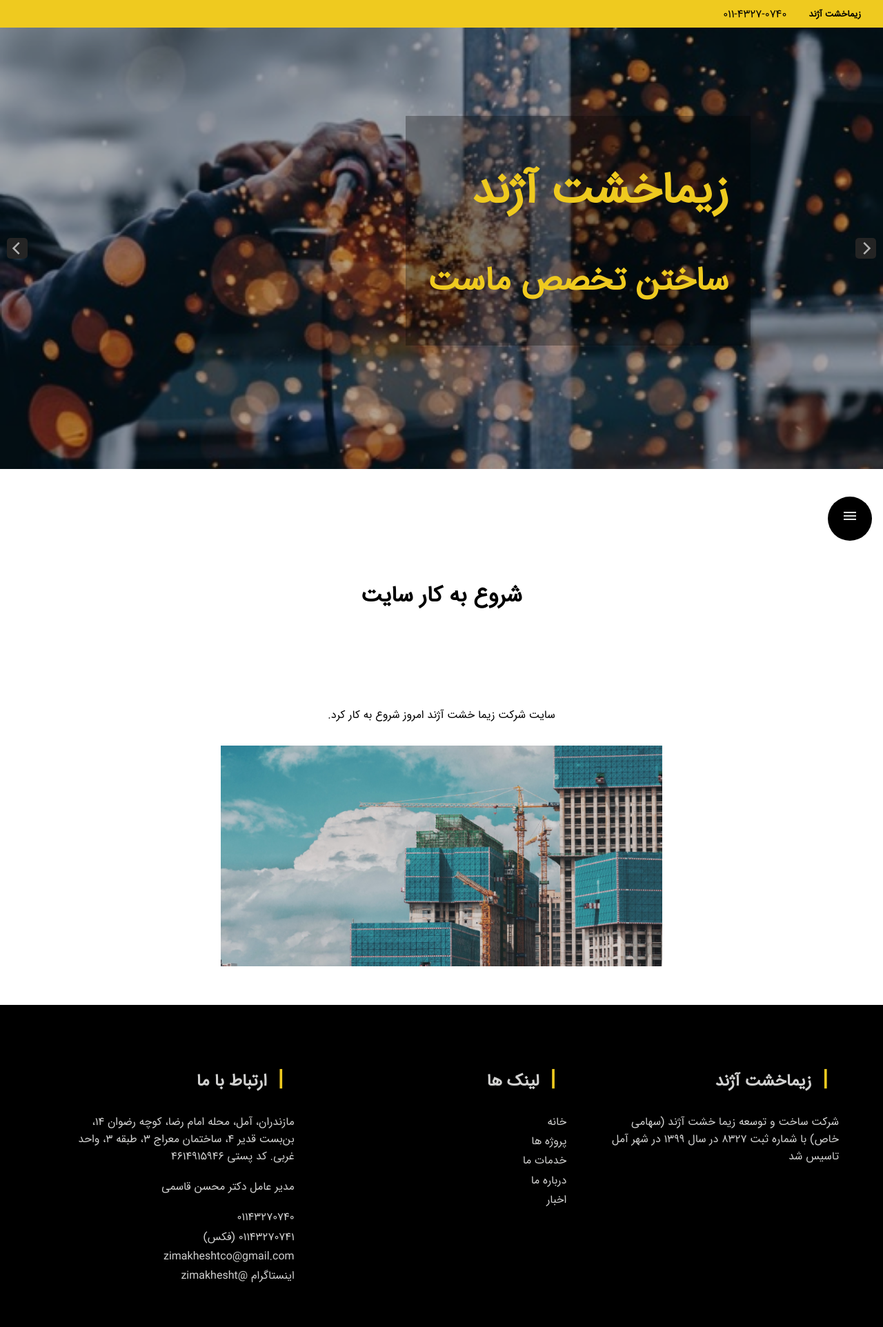
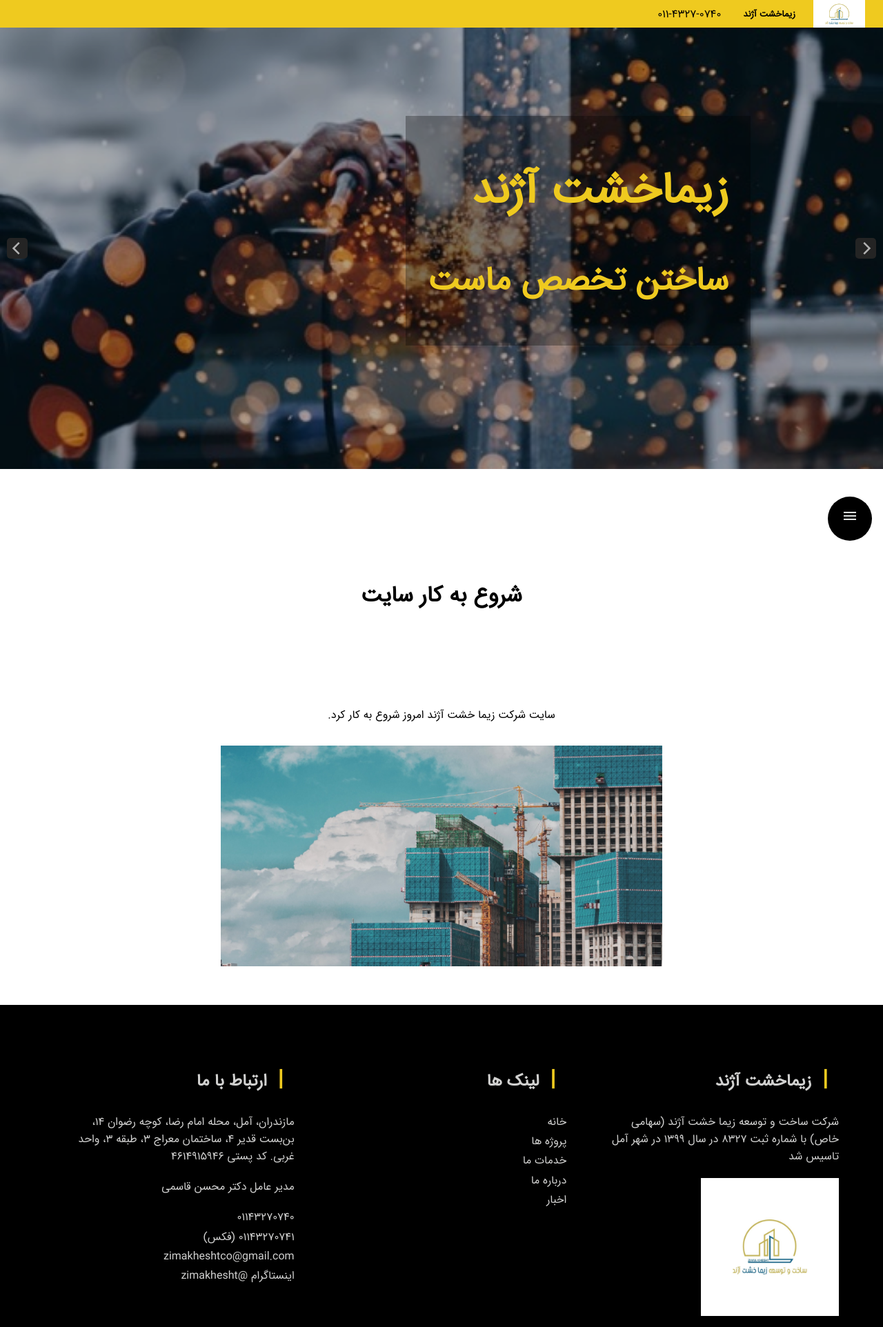
Before and after one commit to zimakhesht/zimakhesht.github.io, a plain HTML site: page news/news-1/index.html in a window 1280 px wide. Shown: the whole page at 69% size. Drawn offline with nearby package versions, Linux system fonts and the light colour scheme.

Commit message:
Add logo

```diff
--- a/news/news-1/index.html
+++ b/news/news-1/index.html
@@ -7,6 +7,7 @@
     <link href="https://fonts.googleapis.com/icon?family=Material+Icons" rel="stylesheet">
     <link rel="stylesheet" href="https://unpkg.com/flickity@2/dist/flickity.min.css">
     <link rel="stylesheet" href="/public/style.css">
+    <link rel="icon" type="image/jpeg" href="/public/images/logosolo.nobg.jpeg">
     <title>زیماخشت آژند</title>
 </head>
 <body lang="fa" dir="rtl">
@@ -25,6 +26,7 @@
     </nav>
     <header>
         <!-- tell, addr -->
+        <img width="75" height="75" style="margin: 10px; border-radius: 2px;" src="/public/images/logoper.nobg.jpeg" alt="logo" srcset="">
         <h1><a name="header">زیماخشت آژند</a></h1>
         <a href="tel:+981143270740">۰۱۱-۴۳۲۷-۰۷۴۰</a>
     </header>
@@ -58,6 +60,7 @@
             <!-- about -->
             <h1>زیماخشت آژند</h1>
             <p>شرکت ساخت و توسعه زیما خشت آژند (سهامی خاص) با شماره ثبت ۸۳۲۷ در سال ۱۳۹۹ در شهر آمل تاسیس شد</p>
+            <img width="200" height="200" src="/public/images/logoper.jpeg" alt="logo">
         </section>
         <section>
             <!-- nav -->
```
Also changed, not shown: index.html (+3 -0 lines).
